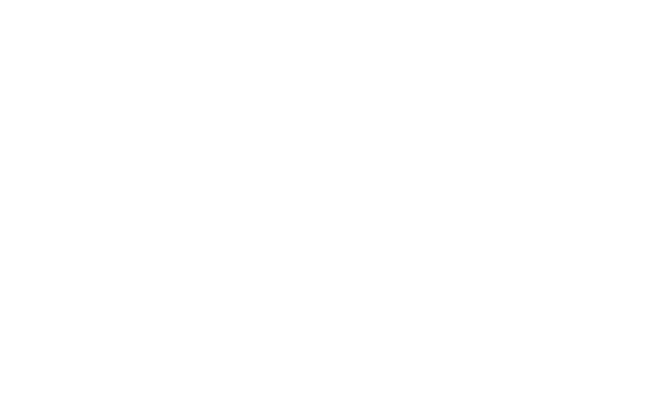
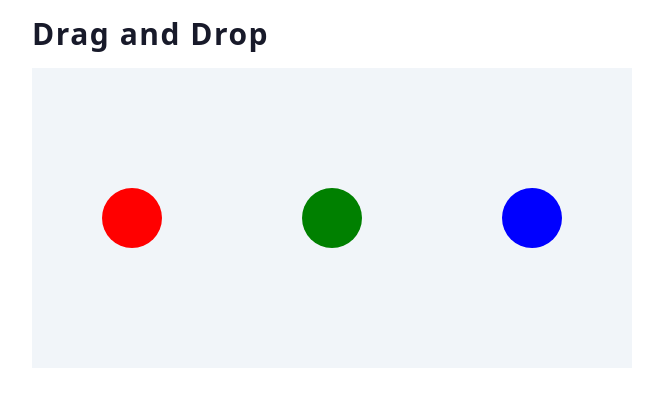
Before and after one commit to phoobynet/vite-react-d3-ts, a React (Vite) app: page /drag-and-drop in a window 1280 px wide. Before the commit this address had no page. Shown: the top 406 px of the page, without its empty margins (224-887 px from the left). Built offline with nearby package versions, Linux system fonts and the light colour scheme.

Commit message:
Added drag and drop example

```diff
--- a/src/App.tsx
+++ b/src/App.tsx
@@ -1,13 +1,18 @@
+import DragAndDrop from '@/pages/DragAndDrop'
+import HomePage from '@/pages/HomePage'
 import { Route, Routes } from 'react-router-dom'
-import HomePage from '@/pages/HomePage'
 
-export default function App () {
+export default function App() {
   return (
     <Routes>
       <Route
         index
         element={<HomePage />}
       />
+      <Route
+        path="/drag-and-drop"
+        element={<DragAndDrop />}
+      />
     </Routes>
   )
 }
--- /dev/null
+++ b/src/pages/DragAndDrop.tsx
@@ -0,0 +1,89 @@
+import { Selection, pointer } from 'd3'
+import { drag } from 'd3-drag'
+import { select } from 'd3-selection'
+import { useEffect, useRef } from 'react'
+
+interface Circle {
+  x: number
+  y: number
+  fill: string
+}
+
+export default function DragAndDrop() {
+  const svgRef = useRef<SVGSVGElement>(null)
+  const svgWidth = 600
+  const svgHeight = 300
+  const circleRadius = 30
+  const y = svgHeight / 2
+  const circleData = useRef<Circle[]>([
+    {
+      x: 100,
+      y,
+      fill: 'red',
+    },
+    {
+      x: 300,
+      y,
+      fill: 'green',
+    },
+    {
+      x: 500,
+      y,
+      fill: 'blue',
+    },
+  ])
+
+  useEffect(() => {
+    const svg = select(svgRef.current)
+    svg.selectAll('*').remove()
+
+    let widgetBeingDragged: Selection<any, any, any, any> | undefined
+    let widgetOriginalColor: string
+
+    // initialize the circles
+    svg
+      .selectAll('circle')
+      .data(circleData.current)
+      .enter()
+      .append('circle')
+      .attr('r', circleRadius)
+      .attr('cx', (d) => d.x)
+      .attr('cy', (d) => d.y)
+      .attr('fill', (d) => d.fill)
+
+    // implement how "whatever" you wish to drag should behave
+    const dragSelection = drag()
+      .on('start', function () {
+        widgetOriginalColor = select(this).attr('fill')
+        widgetBeingDragged = select(this).attr('fill', 'lime')
+      })
+      .on('drag', function (event) {
+        const [x, y] = pointer(event, this)
+        select(this).style('cursor', 'grabbing')
+        widgetBeingDragged?.attr('cx', x).attr('cy', y)
+      })
+      .on('end', function () {
+        widgetBeingDragged?.attr('fill', widgetOriginalColor)
+        select(this).style('cursor', 'default')
+        widgetBeingDragged = undefined
+      })
+
+    // bind drag behavior to the circles
+    // You could use call, but TypeScript kicked off with some indecipherable error
+    dragSelection(svg.selectAll('circle'))
+  }, [])
+
+  return (
+    <div className="container mx-auto max-w-3xl">
+      <header className="py-4">
+        <h1 className="text-3xl font-bold tracking-wider">Drag and Drop</h1>
+      </header>
+      <svg
+        ref={svgRef}
+        width={svgWidth}
+        height={svgHeight}
+        className="bg-slate-100"
+      ></svg>
+    </div>
+  )
+}
```
Also changed, not shown: 1 other file (tests, documents, lock files or other folders).
